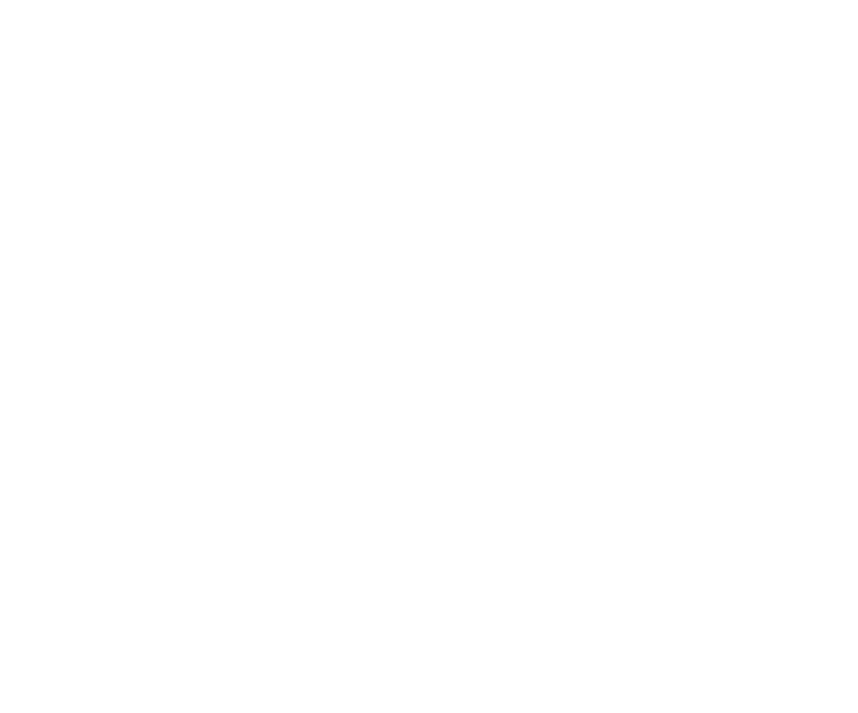
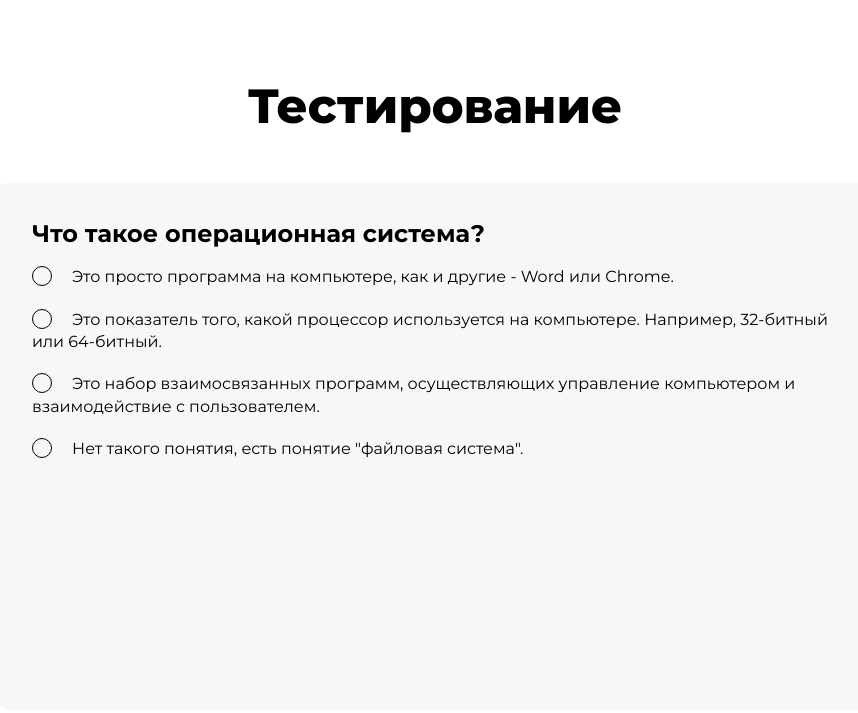
Before and after one commit to olesyakrayanskaya/quiz-IT, a website built with webpack: page src/index.html in a window 1280 px wide. Shown: the whole page, without its empty margins (205-1063 px from the left). Built offline with nearby package versions, Linux system fonts and the light colour scheme.

Commit message:
quiz styles

```diff
--- a/src/index.html
+++ b/src/index.html
@@ -1,11 +1,66 @@
 <!DOCTYPE html>
 <html lang="ru">
-<head>
-  <meta charset="UTF-8">
-  <meta name="viewport" content="width=device-width, initial-scale=1.0">
-  <title>Quiz</title>
-</head>
-<body>
-
-</body>
+    <head>
+        <meta charset="UTF-8" />
+        <meta name="viewport" content="width=device-width, initial-scale=1.0" />
+        <title>Quiz</title>
+    </head>
+    <body>
+        <div class="container">
+            <main class="main">
+                <h1 class="title">Тестирование</h1>
+                <fieldset class="quiz">
+                    <h2 class="quiz__title">Что такое операционная система?</h2>
+                    <fieldset class="quiz__block">
+                        <input
+                            class="quiz__answer"
+                            type="radio"
+                            name="question"
+                            id="q1"
+                        />
+                        <label class="quiz__question" for="q1">
+                            Это просто программа на компьютере, как и другие -
+                            Word или Chrome.
+                        </label>
+                    </fieldset>
+                    <fieldset class="quiz__block">
+                        <input
+                            class="quiz__answer"
+                            type="radio"
+                            name="question"
+                            id="q2"
+                        />
+                        <label class="quiz__question" for="q2">
+                            Это показатель того, какой процессор используется на
+                            компьютере. Например, 32-битный или 64-битный.
+                        </label>
+                    </fieldset>
+                    <fieldset class="quiz__block">
+                        <input
+                            class="quiz__answer"
+                            type="radio"
+                            name="question"
+                            id="q3"
+                        />
+                        <label class="quiz__question" for="q3">
+                            Это набор взаимосвязанных программ, осуществляющих
+                            управление компьютером и взаимодействие с
+                            пользователем.
+                        </label>
+                    </fieldset>
+                    <fieldset class="quiz__block">
+                        <input
+                            class="quiz__answer"
+                            type="radio"
+                            name="question"
+                            id="q4"
+                        />
+                        <label class="quiz__question" for="q4">
+                            Нет такого понятия, есть понятие "файловая система".
+                        </label>
+                    </fieldset>
+                </fieldset>
+            </main>
+        </div>
+    </body>
 </html>
--- a/src/main.scss
+++ b/src/main.scss
@@ -0,0 +1,4 @@
+@use './scss/base';
+@use './scss/components/main';
+@use './scss/components/title';
+@use './scss/components/quiz';
--- a/src/scss/base/_base.scss
+++ b/src/scss/base/_base.scss
@@ -13,6 +13,7 @@
 
 body {
     overflow-x: hidden;
+    height: 100%;
     font-family: 'Montserrat', Arial, Helvetica, sans-serif;
     font-size: variables.$main_font_size;
     line-height: variables.$main_line_height;
@@ -25,3 +26,11 @@ body {
     margin: 0 auto;
     max-width: 886px;
 }
+
+@media (max-width: variables.$md_max_width) {
+    .container {
+        margin: 0 auto;
+        max-width: 100%;
+        padding: 0 variables.$padding;
+    }
+}
--- a/src/scss/base/_fonts.scss
+++ b/src/scss/base/_fonts.scss
@@ -1,6 +1,7 @@
 @font-face {
     font-family: 'Montserrat';
     src: url('fonts/Montserrat-Regular.woff2') format('woff2');
+    src: url('fonts/Montserrat-Regular.woff') format('woff');
     font-weight: 400;
     font-style: normal;
     font-display: swap;
@@ -9,6 +10,7 @@
 @font-face {
     font-family: 'Montserrat';
     src: url('fonts/Montserrat-Bold.woff2') format('woff2');
+    src: url('fonts/Montserrat-Bold.woff') format('woff');
     font-weight: 700;
     font-style: normal;
     font-display: swap;
@@ -17,6 +19,7 @@
 @font-face {
     font-family: 'Montserrat';
     src: url('fonts/Montserrat-ExtraBold.woff2') format('woff2');
+    src: url('fonts/Montserrat-ExtraBold.woff') format('woff');
     font-weight: 800;
     font-style: normal;
     font-display: swap;
--- a/src/scss/base/_mixins.scss
+++ b/src/scss/base/_mixins.scss
@@ -1,18 +1,19 @@
 @use './variables';
 
 @mixin h1_text {
+    text-align: center;
     font-size: 48px;
     font-weight: 800;
-    line-height: auto;
+    line-height: 48px;
 }
 
 @mixin h2_text {
     font-size: 24px;
     font-weight: 700;
-    line-height: auto;
+    line-height: 24px;
 }
 
-@mixin h3_text {
+@mixin question_text {
     @include h2_text;
     font-size: 20px;
 }
--- a/src/scss/base/_variables.scss
+++ b/src/scss/base/_variables.scss
@@ -1,6 +1,7 @@
 $main_text_color: #000000;
 $main_bcg_color: #FFFFFF;
 $btn_bcg_color: #3300FF;
+$btn_hover_color: #6475f3;
 $btn_text_color: #FFFFFF;
 $correct_color: #E5F5E1;
 $incorrect_color: #FFE0E0;
@@ -23,4 +24,4 @@ $main_letter_spacing: 0;
 $main_font_style: normal;
 
 $sm_max_width: 576px;
-$md_max_width: 992px;
+$md_max_width: 886px;
--- /dev/null
+++ b/src/scss/components/_main.scss
@@ -0,0 +1,3 @@
+.main {
+  margin: 82px auto 0;
+}
--- /dev/null
+++ b/src/scss/components/_quiz.scss
@@ -0,0 +1,69 @@
+@use '../base/variables';
+@use '../base/mixins';
+
+.quiz {
+    display: flex;
+    flex-direction: column;
+    justify-content: flex-start;
+    align-items: flex-start;
+    gap: variables.$gap;
+    width: 100%;
+    min-height: 528px;
+    border-radius: variables.$radius;
+    padding: variables.$padding;
+    border: none;
+    background-color: variables.$quiz_bcg_color;
+
+    @media (max-width: variables.$sm_max_width) {
+        min-height: 460px;
+    }
+
+    &__title {
+        @include mixins.h2_text;
+
+        @media (max-width: variables.$sm_max_width) {
+            font-size: 18px;
+        }
+    }
+
+    &__block {
+        position: relative;
+        padding: 0;
+        border: none;
+    }
+
+    &__question {
+        margin-left: 40px;
+    }
+
+    &__question::before {
+        position: absolute;
+        top: 0;
+        left: 0;
+        content: '';
+        width: 20px;
+        height: 20px;
+        border-radius: 50%;
+        border: 1px solid variables.$main_text_color;
+        cursor: pointer;
+        transition: all 0.4s;
+    }
+
+    &__answer {
+        @include mixins.hide;
+    }
+
+    &__answer:checked ~ &__question::before,
+    &__answer:active ~ &__question::before,
+    &__answer:focus ~ &__question::before {
+        border: 1px solid variables.$btn_bcg_color;
+        background-color: variables.$btn_bcg_color;
+    }
+
+    @media (hover: hover) {
+        &__answer:hover ~ &__question::before {
+            border: 1px solid variables.$btn_hover_color;
+            background-color: variables.$btn_hover_color;
+        }
+    }
+}
--- /dev/null
+++ b/src/scss/components/_title.scss
@@ -0,0 +1,11 @@
+@use '../base/mixins';
+@use '../base/variables';
+
+.title {
+    padding-bottom: variables.$padding_bottom_h;
+    @include mixins.h1_text;
+
+    @media (max-width: variables.$sm_max_width) {
+        font-size: 36px;
+    }
+}
```
Also changed, not shown: src/fonts/Montserrat-Bold.woff (added), src/fonts/Montserrat-ExtraBold.woff (added), src/fonts/Montserrat-Regular.woff (added). Lines whose indentation alone changed are shown as unchanged.
